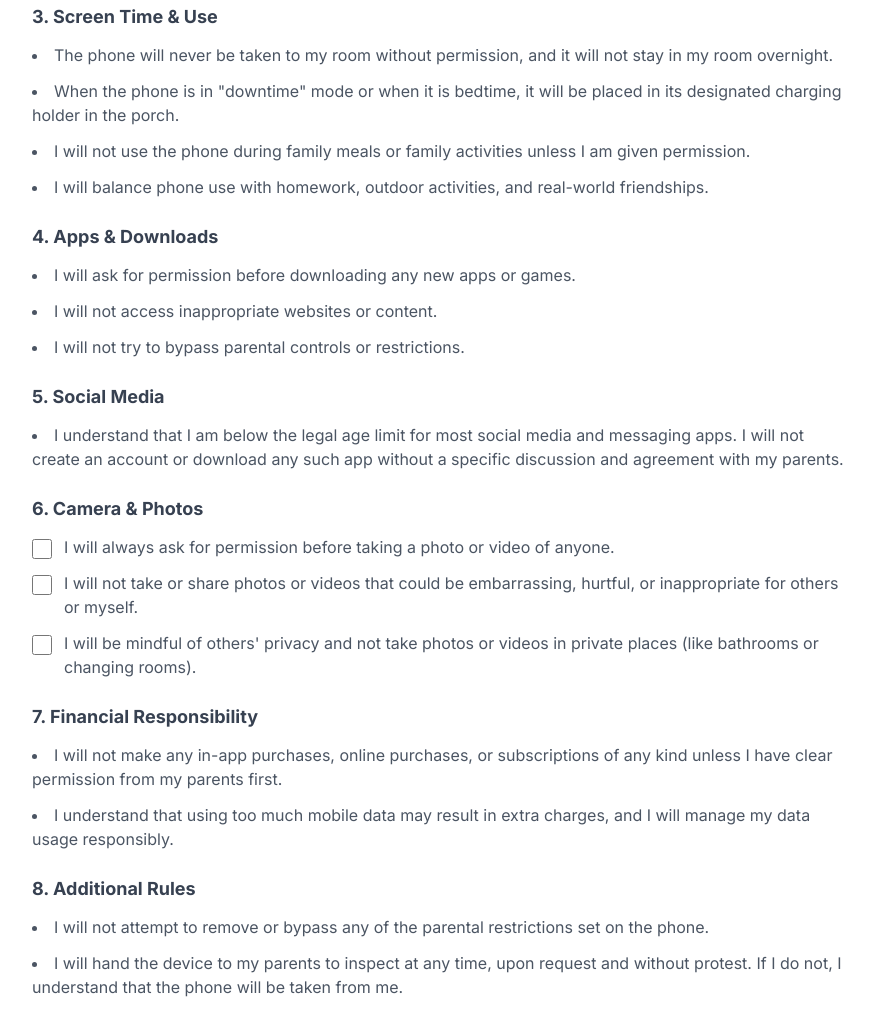
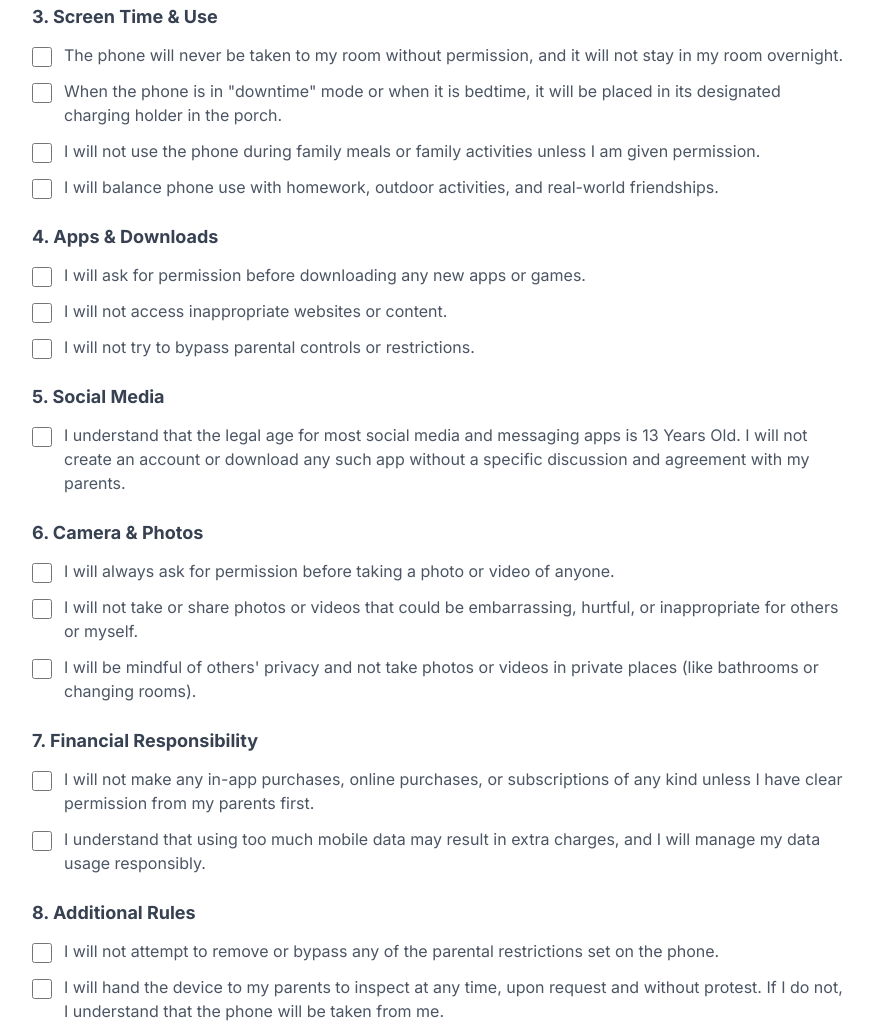
Before and after one commit to lukedmartin88/Smartphone, a plain HTML site: page index.html in a window 1280 px wide. Shown: the part 1431-2457 px from the top of the page, without its empty margins (200-1073 px from the left). Drawn offline with nearby package versions, Linux system fonts and the light colour scheme.

Commit message:
Commit index.html to my smartphone github project

```diff
--- a/index.html
+++ b/index.html
@@ -134,24 +134,24 @@
                 <div>
                     <h3 class="text-lg font-semibold text-gray-700 mb-3">3. Screen Time & Use</h3>
                      <ul class="space-y-3 text-gray-600 list-disc list-inside">
-                        <li>The phone will never be taken to my room without permission, and it will not stay in my room overnight.</li>
-                        <li>When the phone is in "downtime" mode or when it is bedtime, it will be placed in its designated charging holder in the porch.</li>
-                        <li>I will not use the phone during family meals or family activities unless I am given permission.</li>
-                        <li>I will balance phone use with homework, outdoor activities, and real-world friendships.</li>
+                        <li class="flex items-start"><input type="checkbox" class="form-checkbox h-5 w-5 text-blue-500 rounded mt-1 mr-3 flex-shrink-0">The phone will never be taken to my room without permission, and it will not stay in my room overnight.</li>
+                        <li class="flex items-start"><input type="checkbox" class="form-checkbox h-5 w-5 text-blue-500 rounded mt-1 mr-3 flex-shrink-0">When the phone is in "downtime" mode or when it is bedtime, it will be placed in its designated charging holder in the porch.</li>
+                        <li class="flex items-start"><input type="checkbox" class="form-checkbox h-5 w-5 text-blue-500 rounded mt-1 mr-3 flex-shrink-0">I will not use the phone during family meals or family activities unless I am given permission.</li>
+                        <li class="flex items-start"><input type="checkbox" class="form-checkbox h-5 w-5 text-blue-500 rounded mt-1 mr-3 flex-shrink-0">I will balance phone use with homework, outdoor activities, and real-world friendships.</li>
                     </ul>
                 </div>
                  <div>
                     <h3 class="text-lg font-semibold text-gray-700 mb-3">4. Apps & Downloads</h3>
                      <ul class="space-y-3 text-gray-600 list-disc list-inside">
-                        <li>I will ask for permission before downloading any new apps or games.</li>
-                        <li>I will not access inappropriate websites or content.</li>
-                        <li>I will not try to bypass parental controls or restrictions.</li>
+                        <li class="flex items-start"><input type="checkbox" class="form-checkbox h-5 w-5 text-blue-500 rounded mt-1 mr-3 flex-shrink-0">I will ask for permission before downloading any new apps or games.</li>
+                        <li class="flex items-start"><input type="checkbox" class="form-checkbox h-5 w-5 text-blue-500 rounded mt-1 mr-3 flex-shrink-0">I will not access inappropriate websites or content.</li>
+                        <li class="flex items-start"><input type="checkbox" class="form-checkbox h-5 w-5 text-blue-500 rounded mt-1 mr-3 flex-shrink-0">I will not try to bypass parental controls or restrictions.</li>
                     </ul>
                 </div>
                  <div>
                     <h3 class="text-lg font-semibold text-gray-700 mb-3">5. Social Media</h3>
                      <ul class="space-y-3 text-gray-600 list-disc list-inside">
-                        <li>I understand that I am below the legal age limit for most social media and messaging apps. I will not create an account or download any such app without a specific discussion and agreement with my parents.</li>
+                        <li class="flex items-start"><input type="checkbox" class="form-checkbox h-5 w-5 text-blue-500 rounded mt-1 mr-3 flex-shrink-0"> I understand that the legal age for most social media and messaging apps is 13 Years Old. I will not create an account or download any such app without a specific discussion and agreement with my parents.</li>
                     </ul>
                 </div>
                 <div>
@@ -165,15 +165,15 @@
                  <div>
                     <h3 class="text-lg font-semibold text-gray-700 mb-3">7. Financial Responsibility</h3>
                      <ul class="space-y-3 text-gray-600 list-disc list-inside">
-                        <li>I will not make any in-app purchases, online purchases, or subscriptions of any kind unless I have clear permission from my parents first.</li>
-                        <li>I understand that using too much mobile data may result in extra charges, and I will manage my data usage responsibly.</li>
+                        <li class="flex items-start"><input type="checkbox" class="form-checkbox h-5 w-5 text-blue-500 rounded mt-1 mr-3 flex-shrink-0">I will not make any in-app purchases, online purchases, or subscriptions of any kind unless I have clear permission from my parents first.</li>
+                        <li class="flex items-start"><input type="checkbox" class="form-checkbox h-5 w-5 text-blue-500 rounded mt-1 mr-3 flex-shrink-0">I understand that using too much mobile data may result in extra charges, and I will manage my data usage responsibly.</li>
                     </ul>
                 </div>
                  <div>
                     <h3 class="text-lg font-semibold text-gray-700 mb-3">8. Additional Rules</h3>
                      <ul class="space-y-3 text-gray-600 list-disc list-inside">
-                        <li>I will not attempt to remove or bypass any of the parental restrictions set on the phone.</li>
-                        <li>I will hand the device to my parents to inspect at any time, upon request and without protest. If I do not, I understand that the phone will be taken from me.</li>
+                        <li class="flex items-start"><input type="checkbox" class="form-checkbox h-5 w-5 text-blue-500 rounded mt-1 mr-3 flex-shrink-0">I will not attempt to remove or bypass any of the parental restrictions set on the phone.</li>
+                        <li class="flex items-start"><input type="checkbox" class="form-checkbox h-5 w-5 text-blue-500 rounded mt-1 mr-3 flex-shrink-0">I will hand the device to my parents to inspect at any time, upon request and without protest. If I do not, I understand that the phone will be taken from me.</li>
                     </ul>
                 </div>
             </div>
```
